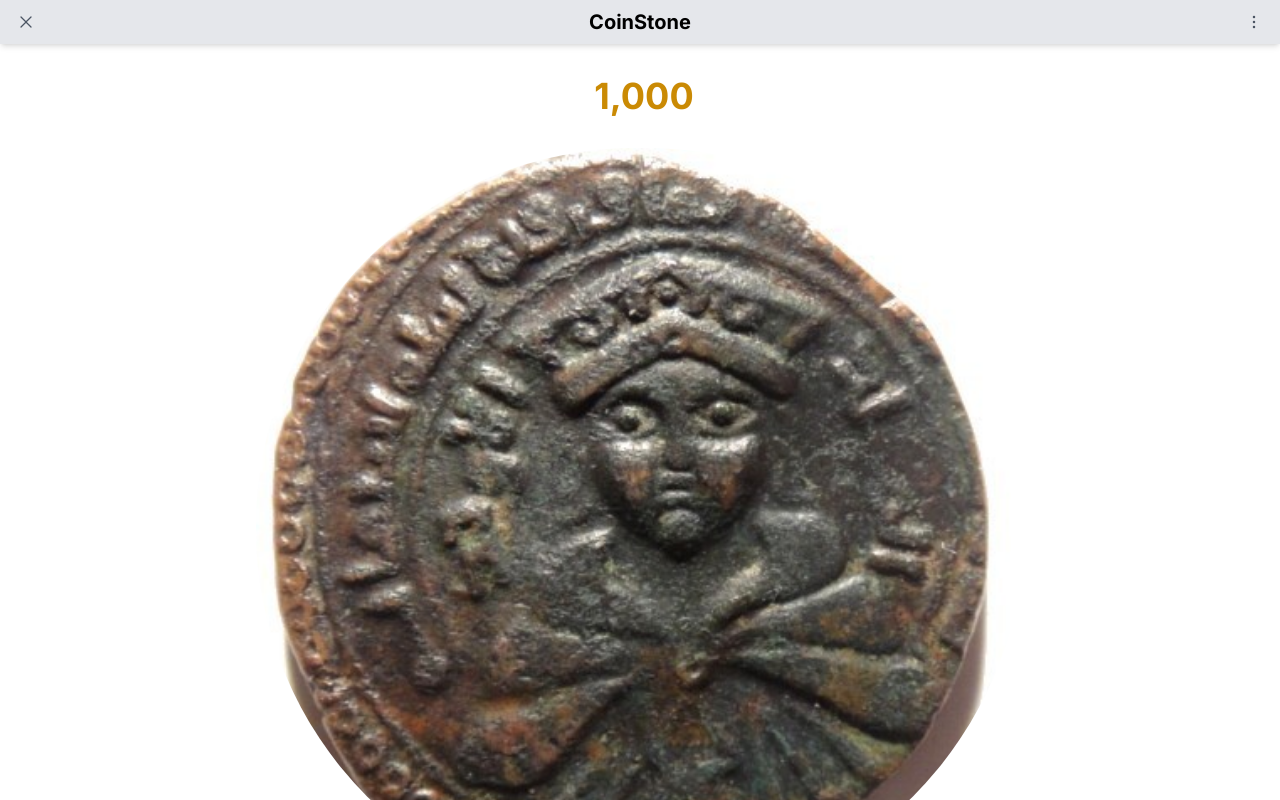
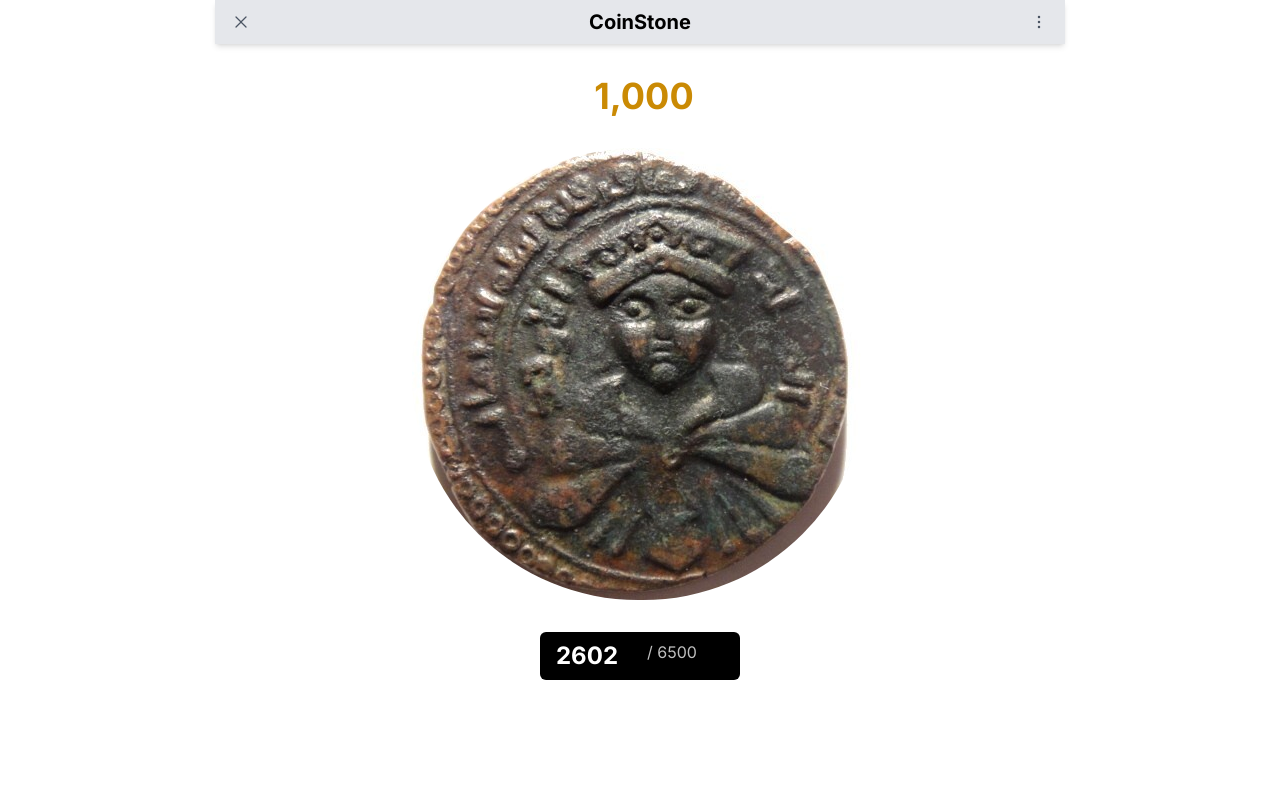
Before and after one commit to Monzer65/nextjs-mongodb-telegram-tap-bot-mini-app, a Next.js app: page / in a window 1280 px wide. Shown: the top 800 px of the page. Built offline with nearby package versions, Linux system fonts and the light colour scheme.

Commit message:
webhook added

```diff
--- /dev/null
+++ b/app/api/bot/route.ts
@@ -0,0 +1,17 @@
+export const dynamic = "force-dynamic";
+
+export const fetchCache = "force-no-store";
+
+import { Bot, webhookCallback } from "grammy";
+
+const token = process.env.TELEGRAM_BOT_TOKEN;
+
+if (!token)
+  throw new Error("TELEGRAM_BOT_TOKEN environment variable not found.");
+
+const bot = new Bot(token);
+bot.on("message:text", async (ctx) => {
+  await ctx.reply(ctx.message.text);
+});
+
+export const POST = webhookCallback(bot, "std/http");
--- a/app/page.tsx
+++ b/app/page.tsx
@@ -6,8 +6,10 @@ import Image from "next/image";
 
 export default function Home() {
   const [coinCount, setCoinCount] = useState(1000);
-  const [coinPerTap, setCoinPerTap] = useState(100);
+  const [coinPerTap, setCoinPerTap] = useState(10);
+  const [energy, setEnergy] = useState(2532);
   const coinRef = useRef<HTMLDivElement>(null);
+  const lastClickTimeRef = useRef<number>(Date.now());
 
   const getCoordinatesFromEvent = (
     event: MouseEvent<HTMLDivElement> | TouchEvent<HTMLDivElement>
@@ -25,7 +27,11 @@ export default function Home() {
   const handleCoinClick = (
     event: MouseEvent<HTMLDivElement> | TouchEvent<HTMLDivElement>
   ) => {
+    if (energy - coinPerTap < 0) {
+      return;
+    }
     setCoinCount(coinCount + coinPerTap);
+    setEnergy(energy - coinPerTap < 0 ? 0 : energy - coinPerTap);
     const { x, y } = getCoordinatesFromEvent(event);
 
     if (coinRef.current) {
@@ -57,6 +63,9 @@ export default function Home() {
 
       coinRef.current.appendChild(numberElement);
     }
+
+    // Update the last click time
+    lastClickTimeRef.current = Date.now();
   };
 
   const handleCoinMouseUp = () => {
@@ -64,8 +73,20 @@ export default function Home() {
       coinRef.current.style.transform = `scale(1)`;
     }
   };
+
+  useEffect(() => {
+    const interval = setInterval(() => {
+      const currentTime = Date.now();
+      if (currentTime - lastClickTimeRef.current >= 1000) {
+        setEnergy((prevEnergy) => Math.min(prevEnergy + 10, 6500));
+      }
+    }, 1000); // Check every second
+
+    return () => clearInterval(interval); // Clear interval on component unmount
+  }, []);
+
   return (
-    <div className={`flex flex-col items-center`}>
+    <div className={`flex flex-col items-center max-w-[850px] m-auto`}>
       <header
         className={`w-full flex justify-between items-center px-4 py-2 bg-gray-200 shadow-md`}
       >
@@ -87,7 +108,7 @@ export default function Home() {
           onTouchStart={handleCoinClick}
           onMouseUp={handleCoinMouseUp}
           onTouchEnd={handleCoinMouseUp}
-          className='relative w-[60vw] rounded-full'
+          className='relative max-w-[60vw] rounded-full'
         >
           <Image
             src='/coin.jpg'
@@ -99,7 +120,14 @@ export default function Home() {
           />
         </div>
       </div>
-      <div className='h-screen w-full bg-red-400'></div>
+      <div className='flex gap-4 px-4 py-2 rounded-md bg-black w-[200px]'>
+        <span className='text-white text-2xl font-bold block w-[75px]'>
+          {energy}
+        </span>
+        <span className='text-white text-large opacity-75 w-[75px]'>
+          / 6500
+        </span>
+      </div>
     </div>
   );
 }
--- a/next.config.mjs
+++ b/next.config.mjs
@@ -1,4 +1,8 @@
 /** @type {import('next').NextConfig} */
-const nextConfig = {};
+const nextConfig = {
+  experimental: {
+    serverComponentsExternalPackages: ["grammy"],
+  },
+};
 
 export default nextConfig;
--- a/package.json
+++ b/package.json
@@ -12,6 +12,7 @@
     "@heroicons/react": "^2.1.4",
     "@types/bcryptjs": "^2.4.6",
     "bcryptjs": "^2.4.3",
+    "grammy": "^1.27.0",
     "jose": "^5.3.0",
     "mongodb": "^6.7.0",
     "next": "14.2.4",
```
Also changed, not shown: 1 other file (tests, documents, lock files or other folders).
